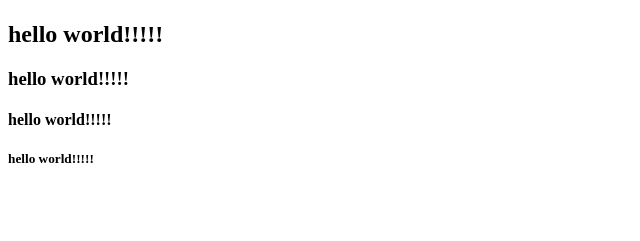
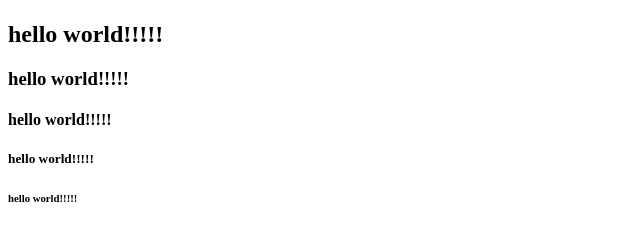
Before and after one commit to matusalab-dev/new--page, a plain HTML site: page index.html in a window 1280 px wide. Shown: the part 59-300 px from the top of the page, without its empty margins (0-640 px from the left). Drawn offline with Linux system fonts and the light colour scheme.

Commit message:
update the h6 html EL

```diff
--- a/index.html
+++ b/index.html
@@ -12,5 +12,6 @@
     <h3>hello world!!!!!</h3>
     <h4>hello world!!!!!</h4>
     <h5>hello world!!!!!</h5>
+    <h6>hello world!!!!!</h6>
   </body>
 </html>
```
